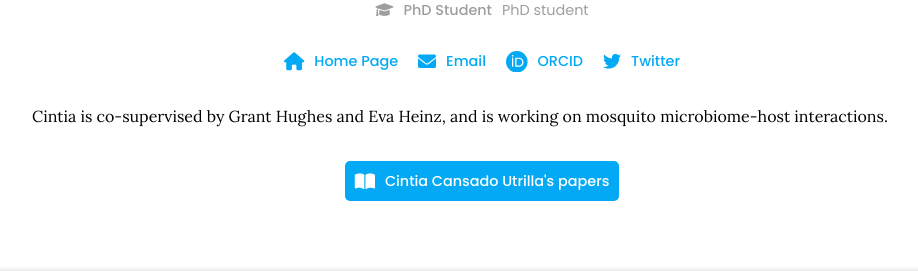
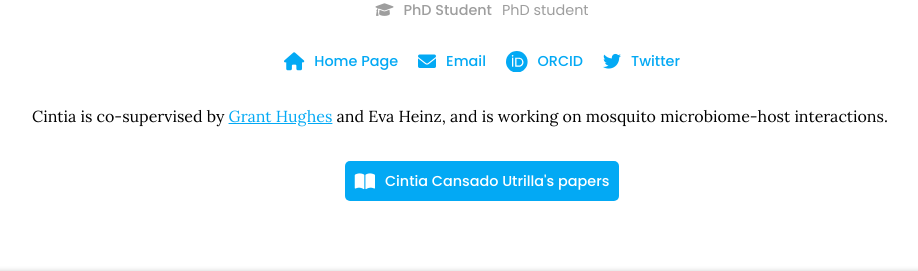
Before and after one commit to Evo-MInt/MicGen-lab-website, a Jekyll site: the page built from _members/cintia-cansado-utrilla.md, in a window 1280 px wide. Shown: the part 523-794 px from the top of the page, without its empty margins (158-1076 px from the left). Built offline with Jekyll 4.4.1, drawn with Linux system fonts in a browser that asks for light colours; part of the change alters nothing that is shown; grey boxes are pictures that could not be loaded.

```diff
--- a/_members/cintia-cansado-utrilla.md
+++ b/_members/cintia-cansado-utrilla.md
@@ -13,4 +13,4 @@ links:
   twitter: CintiaCansado
 ---
 
-Cintia is co-supervised by Grant Hughes and Eva Heinz, and is working on mosquito microbiome-host interactions.
+Cintia is co-supervised by [Grant Hughes](https://www.lstmed.ac.uk/about/people/dr-grant-hughes) and Eva Heinz, and is working on mosquito microbiome-host interactions.
```
